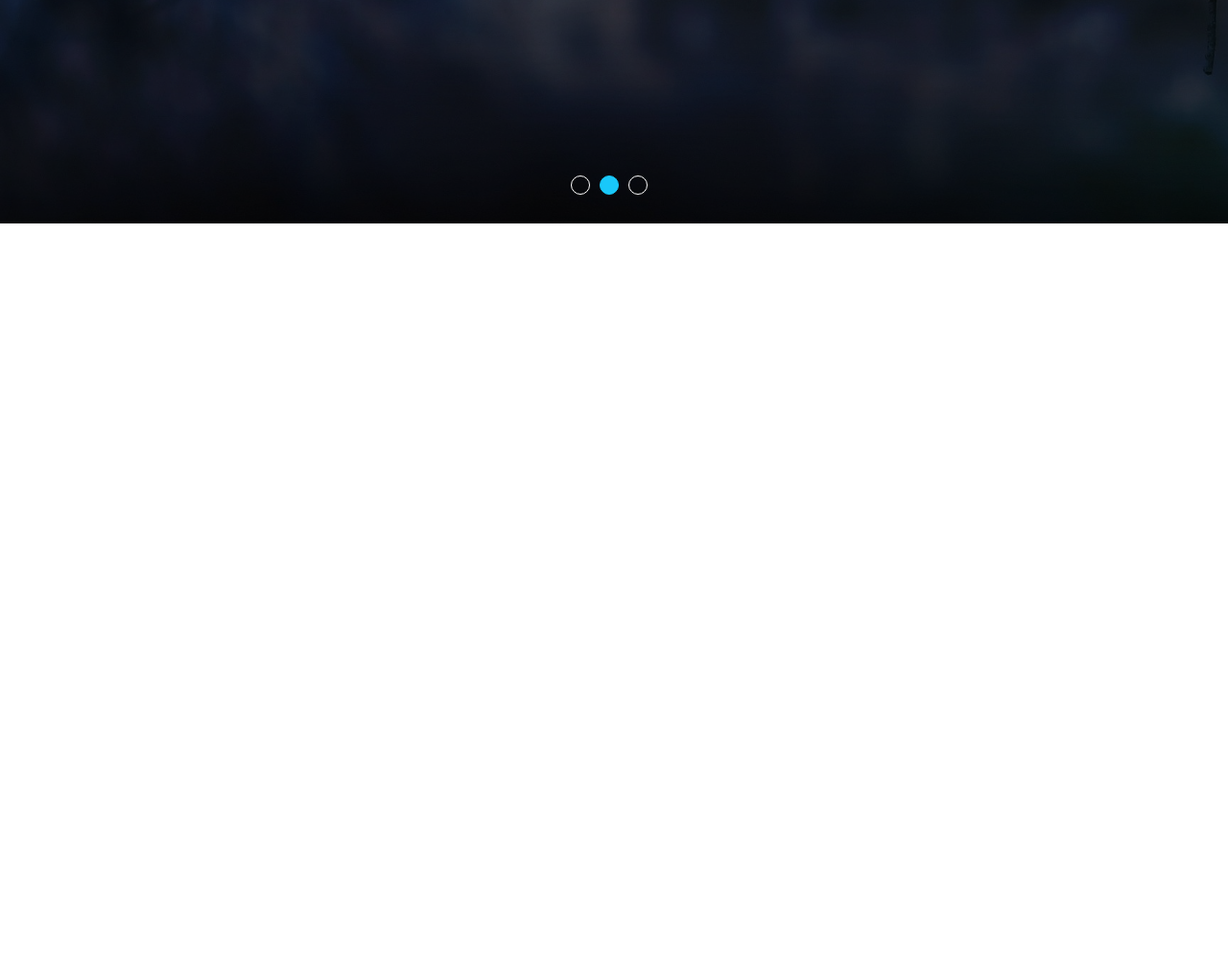
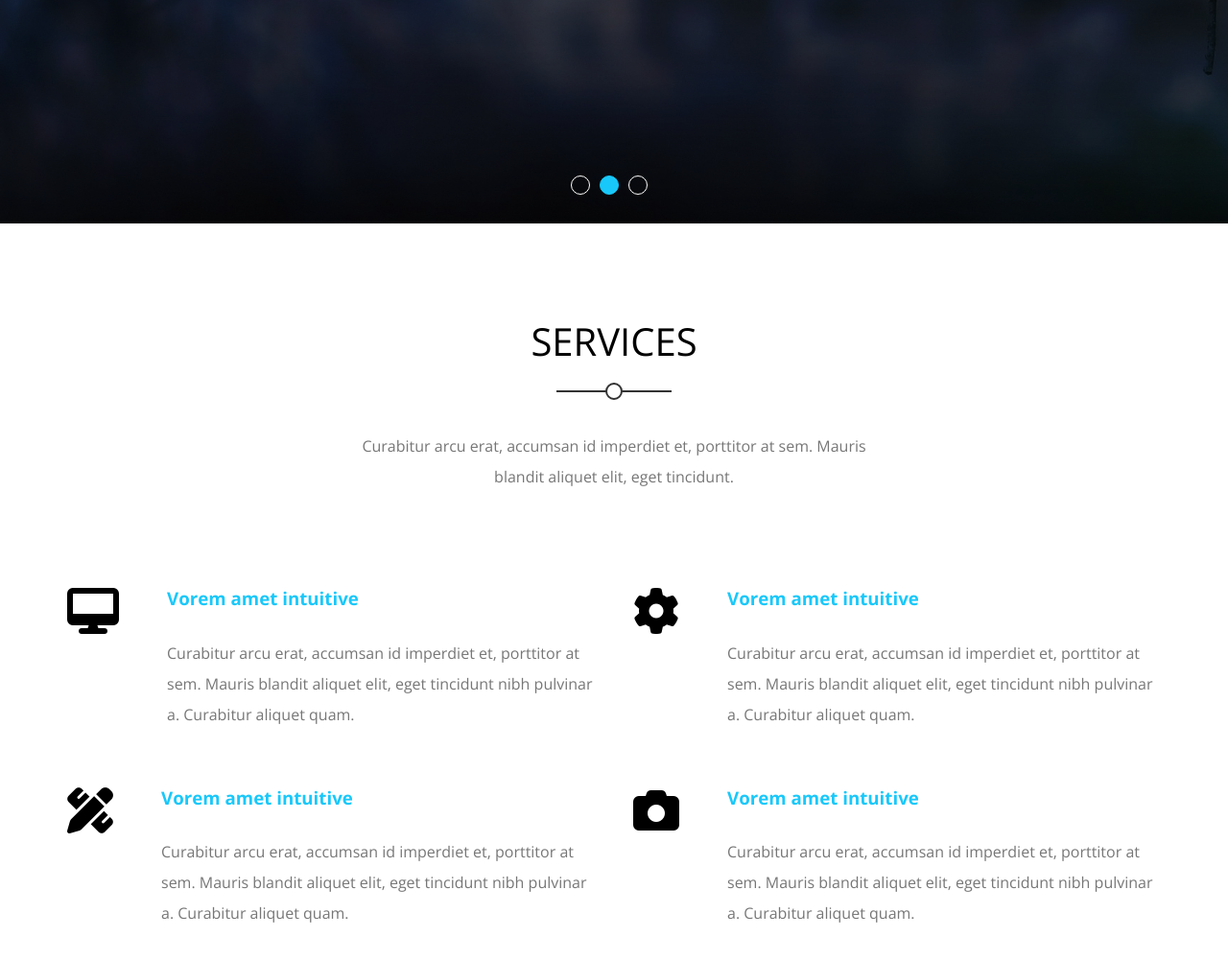
Before and after one commit to rezk308/template-two, a plain HTML site: page index.html in a window 1280 px wide. Shown: the part 567-1568 px from the top of the page at 96% size. Before the commit the page ends 800 px from the top, so only its background shows below. Drawn offline with nearby package versions, Linux system fonts and the light colour scheme.

Commit message:
creating services section

```diff
--- a/css/kasper.css
+++ b/css/kasper.css
@@ -265,3 +265,42 @@ header nav .form i {
   border-color: var(--main-color);
 }
 /* End Landing */
+/* Start Services */
+.services {
+  padding-top: var(--section-padding);
+  padding-bottom: var(--section-padding);
+}
+@media (min-width: 768px) {
+  .services .services-container {
+    display: grid;
+    grid-template-columns: repeat(auto-fill, minmax(450px, 1fr));
+    grid-column-gap: 40px;
+    grid-row-gap: 60px;
+  }
+}
+.services .srv-box {
+  display: flex;
+}
+.services .srv-box i {
+  margin-right: 50px;
+}
+@media (max-width: 767px) {
+  .services .srv-box {
+    display: flex;
+    flex-direction: column;
+    text-align: center;
+    margin-bottom: 40px;
+  }
+  .services .srv-box i {
+    margin: 0 0 30px;
+  }
+}
+.services .srv-box h3 {
+  margin-bottom: 30px;
+  color: var(--main-color);
+}
+.services .srv-box p {
+  line-height: 2;
+  color: #777;
+}
+/* End Services */
--- a/index.html
+++ b/index.html
@@ -65,5 +65,60 @@
       </ul>
     </div>
     <!-- End Landing -->
+    <!-- Start Services -->
+    <div class="services">
+      <div class="container">
+        <div class="main-heading">
+          <h2>Services</h2>
+          <p>
+            Curabitur arcu erat, accumsan id imperdiet et, porttitor at sem. Mauris blandit aliquet elit, eget
+            tincidunt.
+          </p>
+        </div>
+        <div class="services-container">
+          <div class="srv-box">
+            <i class="fas fa-desktop fa-3x"></i>
+            <div class="text">
+              <h3>Vorem amet intuitive</h3>
+              <p>
+                Curabitur arcu erat, accumsan id imperdiet et, porttitor at sem. Mauris blandit aliquet elit, eget
+                tincidunt nibh pulvinar a. Curabitur aliquet quam.
+              </p>
+            </div>
+          </div>
+          <div class="srv-box">
+            <i class="fas fa-cog fa-3x"></i>
+            <div class="text">
+              <h3>Vorem amet intuitive</h3>
+              <p>
+                Curabitur arcu erat, accumsan id imperdiet et, porttitor at sem. Mauris blandit aliquet elit, eget
+                tincidunt nibh pulvinar a. Curabitur aliquet quam.
+              </p>
+            </div>
+          </div>
+          <div class="srv-box">
+            <i class="fas fa-pencil-ruler fa-3x"></i>
+            <div class="text">
+              <h3>Vorem amet intuitive</h3>
+              <p>
+                Curabitur arcu erat, accumsan id imperdiet et, porttitor at sem. Mauris blandit aliquet elit, eget
+                tincidunt nibh pulvinar a. Curabitur aliquet quam.
+              </p>
+            </div>
+          </div>
+          <div class="srv-box">
+            <i class="fas fa-camera fa-3x"></i>
+            <div class="text">
+              <h3>Vorem amet intuitive</h3>
+              <p>
+                Curabitur arcu erat, accumsan id imperdiet et, porttitor at sem. Mauris blandit aliquet elit, eget
+                tincidunt nibh pulvinar a. Curabitur aliquet quam.
+              </p>
+            </div>
+          </div>
+        </div>
+      </div>
+    </div>
+    <!-- End Services -->
   </body>
 </html>
```
